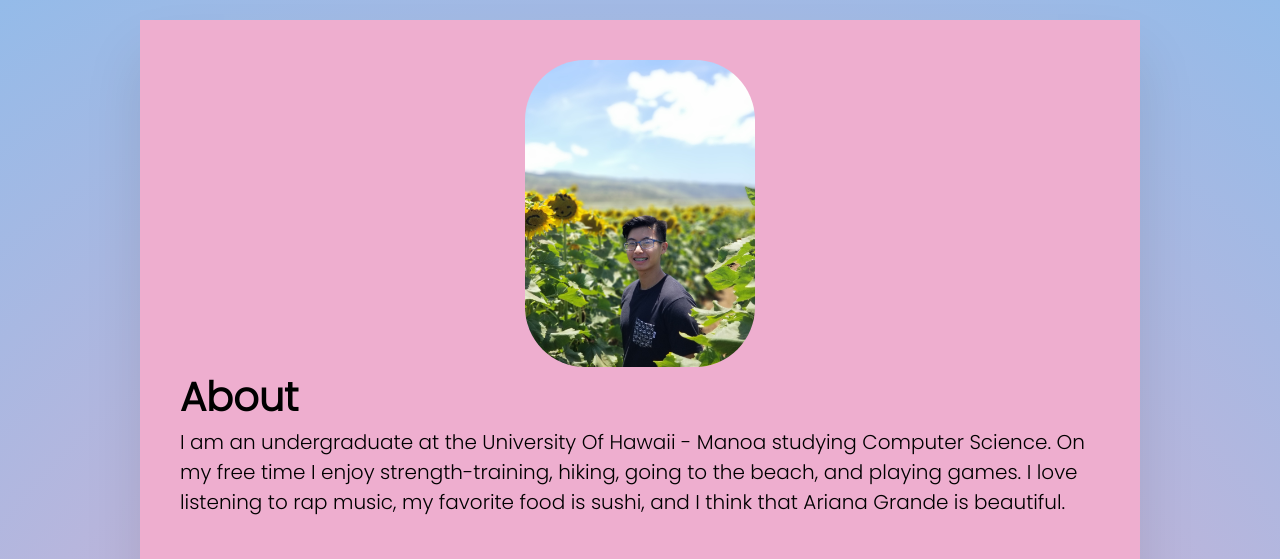
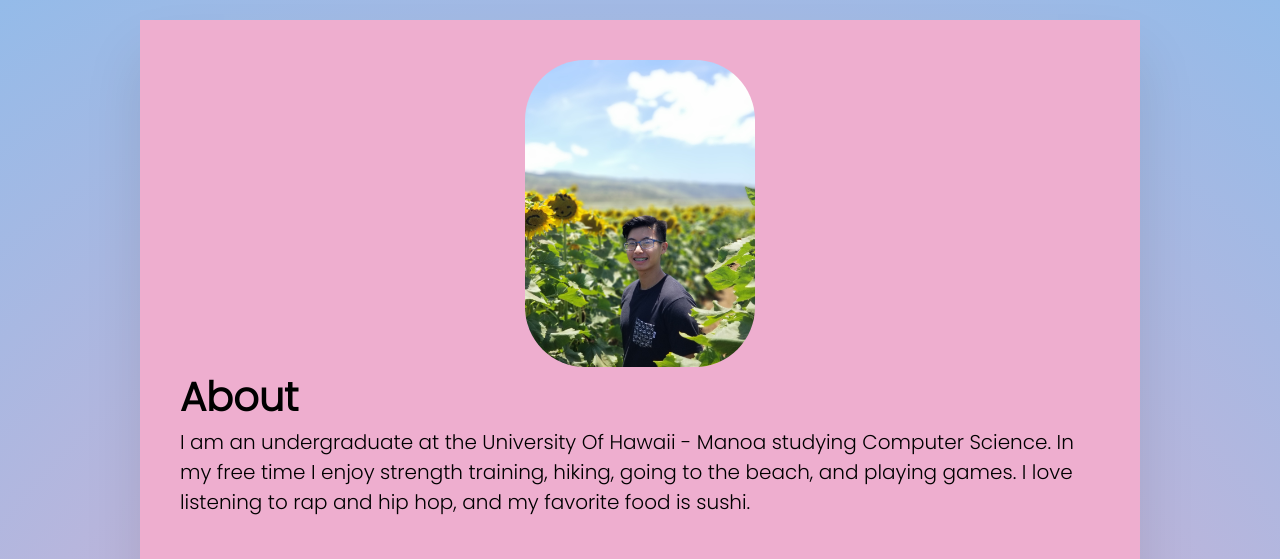
Before and after one commit to devgav/personal-resum, a plain HTML site: page index.html in a window 1280 px wide. Shown: the top 559 px of the page. Drawn offline with Linux system fonts and the light colour scheme.

Commit message:
Update index.html

```diff
--- a/index.html
+++ b/index.html
@@ -15,9 +15,9 @@
                 <img src="./html/me.jpg" id="self-portrait" class="picture">
                 <div class="about">
                     <h1> About </h1>
-                    <p> I am an undergraduate at the University Of Hawaii - Manoa studying Computer Science. On my free time I enjoy
-                        strength-training, hiking, going to the beach, and playing games. I love listening to rap music, my favorite
-                        food is sushi, and I think that Ariana Grande is beautiful.</p>
+                    <p> I am an undergraduate at the University Of Hawaii - Manoa studying Computer Science.
+                        In my free time I enjoy strength training, hiking, going to the beach, and playing games.
+                        I love listening to rap and hip hop, and my favorite food is sushi.</p>
                 </div>
                 <div class="icon">
                     <ul>
```
